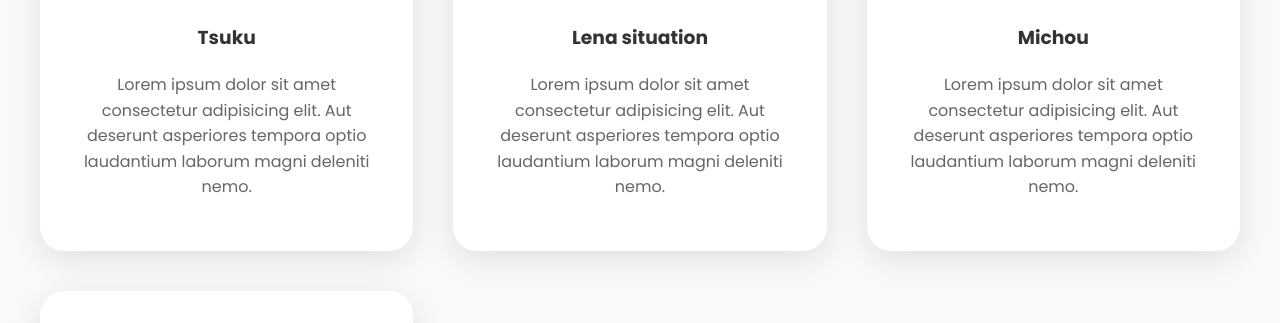
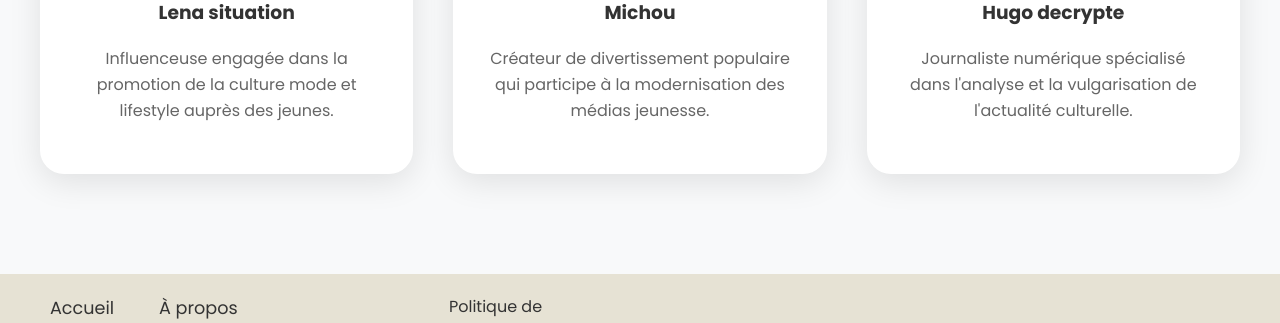
Before and after one commit to michel-DC/Flow-Media, a PHP site: page /pages/partenaires in a window 1280 px wide. Shown: the part 1952-2275 px from the top of the page. Run offline with PHP 8.4, Linux system fonts and the light colour scheme.

```diff
--- a/includes/layout/footer.php
+++ b/includes/layout/footer.php
@@ -98,6 +98,8 @@
     font-size: 1.1em;
     transition: color 0.2s;
     padding: 5px 10px;
+    text-align: right;
+    /* Alignement du texte des liens à droite */
   }
 
   .footer-nav a:hover {
@@ -125,6 +127,8 @@
     font-size: 1em;
     transition: color 0.2s;
     padding: 5px 10px;
+    text-align: right;
+    /* Alignement du texte des liens à droite */
   }
 
   .footer-legal a:hover {
@@ -177,8 +181,18 @@
       justify-content: flex-start;
     }
 
+    .footer-nav a {
+      text-align: right;
+      /* Maintien de l'alignement à droite sur desktop */
+    }
+
     .footer-secondary {
       align-items: flex-end;
+    }
+
+    .footer-legal a {
+      text-align: right;
+      /* Maintien de l'alignement à droite sur desktop */
     }
   }
 
@@ -213,7 +227,8 @@
     .footer-nav a {
       font-size: 1em;
       width: 100%;
-      text-align: center;
+      text-align: right;
+      /* Alignement à droite sur mobile */
     }
 
     .footer-legal {
@@ -225,7 +240,8 @@
     .footer-legal a {
       font-size: 0.9em;
       width: 100%;
-      text-align: center;
+      text-align: right;
+      /* Alignement à droite sur mobile */
     }
 
     .footer-socials-new {
@@ -283,7 +299,8 @@
 
     .footer-nav a {
       width: 100%;
-      text-align: center;
+      text-align: right;
+      /* Alignement à droite sur petit mobile */
     }
 
     .footer-legal {
@@ -294,7 +311,8 @@
 
     .footer-legal a {
       width: 100%;
-      text-align: center;
+      text-align: right;
+      /* Alignement à droite sur petit mobile */
     }
 
     .footer-socials-new a {
--- a/pages/agenda/index.php
+++ b/pages/agenda/index.php
@@ -47,9 +47,9 @@ $result = mysqli_query($link, $query);
             width: 100%;
             height: 100%;
             background:
-                radial-gradient(circle at 10% 20%, rgba(138, 197, 113, 0.1) 0%, transparent 20%),
-                radial-gradient(circle at 90% 80%, rgba(58, 121, 31, 0.1) 0%, transparent 20%),
-                radial-gradient(circle at 50% 50%, rgba(46, 125, 50, 0.05) 0%, transparent 30%);
+                radial-gradient(circle at 10% 20%, rgba(111, 206, 71, 0.2) 0%, transparent 11%),
+                radial-gradient(circle at 90% 80%, rgba(95, 224, 102, 0.2) 0%, transparent 11%),
+                radial-gradient(circle at 50% 50%, rgba(178, 245, 150, 0.1) 0%, transparent 11%);
             pointer-events: none;
             z-index: -1;
         }
--- a/pages/partenaires/index.php
+++ b/pages/partenaires/index.php
@@ -28,6 +28,21 @@ require_once '../../includes/auth.php';
             position: relative;
             z-index: 5;
             margin-top: 120px;
+        }
+
+        .partners-section::before {
+            content: '';
+            position: fixed;
+            top: 0;
+            left: 0;
+            width: 100%;
+            height: 100%;
+            background:
+                radial-gradient(circle at 10% 20%, rgba(111, 206, 71, 0.2) 0%, transparent 11%),
+                radial-gradient(circle at 90% 80%, rgba(95, 224, 102, 0.2) 0%, transparent 11%),
+                radial-gradient(circle at 50% 50%, rgba(178, 245, 150, 0.1) 0%, transparent 11%);
+            pointer-events: none;
+            z-index: -1;
         }
 
         .partners-title {
@@ -113,7 +128,7 @@ require_once '../../includes/auth.php';
             </div>
 
             <div class="partner-card">
-                <img src="https://aufildudedale.fr/storage/2024/02/logo-pass-culture-1-png-16162.png" alt="Pass Culture" class="partner-logo">
+                <img src="https://encrypted-tbn0.gstatic.com/images?q=tbn:ANd9GcTdSPWnxwcMCopn4RT7E94Hs3nd5Xs1fE7hlg&s" alt="Pass Culture" class="partner-logo">
                 <h3>Pass Culture</h3>
                 <p class="partner-description">Partenaire pour l'accès à la culture pour les jeunes.</p>
             </div>
@@ -131,13 +146,7 @@ require_once '../../includes/auth.php';
             </div>
 
             <div class="partner-card">
-                <img src="https://www.clique.tv/wp-content/uploads/2024/03/0000_ARTICLE-4-1.jpg" alt="Nota Bene" class="partner-logo">
-                <h3>Nota Bene</h3>
-                <p class="partner-description">Créateur de contenu historique qui rend la culture accessible aux jeunes.</p>
-            </div>
-
-            <div class="partner-card">
-                <img src="https://www.radiofrance.fr/s3/cruister-production/2021/11/eac4208f-148f-44fe-8cd0-86a7a393703b/1200x680_dirtybiology.jpg" alt="DirtyBiology" class="partner-logo">
+                <img src="https://www.radiofrance.fr/s3/cruiser-production/2021/11/eac4208f-148f-44fe-8cd0-86a7a393703b/1200x680_dirtybiology.jpg" alt="DirtyBiology" class="partner-logo">
                 <h3>DirtyBiology</h3>
                 <p class="partner-description">Chaîne de vulgarisation scientifique qui explore les liens entre science et culture.</p>
             </div>
@@ -151,31 +160,31 @@ require_once '../../includes/auth.php';
             <div class="partner-card">
                 <img src="https://cdn-s-www.bienpublic.com/images/50EE43B2-24F2-4ECC-8974-37E3C646F414/MF_contenu/apres-quatre-mois-de-pause-squeezie-revient-sur-youtube-le-18-mai-1715513377.jpg" alt="EGO" class="partner-logo">
                 <h3>Squeezie</h3>
-                <p class="partner-description">Lorem ipsum dolor sit amet consectetur adipisicing elit. Aut deserunt asperiores tempora optio laudantium laborum magni deleniti nemo.</p>
+                <p class="partner-description">Créateur de contenu engagé dans la démocratisation de la culture digitale et des nouveaux médias.</p>
             </div>
 
             <div class="partner-card">
                 <img src="https://yt3.googleusercontent.com/57vFhA34Dk7HxGyhJB2zGHoy4uQW8WTy0r3wDO-pncYxLiWYRhU_e_ZQlrhKA0bRJLxNKzrH=s900-c-k-c0x00ffffff-no-rj" alt="EGO" class="partner-logo">
                 <h3>Tsuku</h3>
-                <p class="partner-description">Lorem ipsum dolor sit amet consectetur adipisicing elit. Aut deserunt asperiores tempora optio laudantium laborum magni deleniti nemo.</p>
+                <p class="partner-description">Artiste numérique spécialisé dans la création de contenus visuels innovants et immersifs.</p>
             </div>
 
             <div class="partner-card">
                 <img src="https://ondec.media/wp-content/uploads/2024/08/lena-situations-entre-attaques-et-succes-ep-2.png" alt="EGO" class="partner-logo">
                 <h3>Lena situation</h3>
-                <p class="partner-description">Lorem ipsum dolor sit amet consectetur adipisicing elit. Aut deserunt asperiores tempora optio laudantium laborum magni deleniti nemo.</p>
+                <p class="partner-description">Influenceuse engagée dans la promotion de la culture mode et lifestyle auprès des jeunes.</p>
             </div>
 
             <div class="partner-card">
                 <img src="https://journaldemickey.com/wp-content/uploads/2023/01/michou-683x1024.jpg" alt="EGO" class="partner-logo">
                 <h3>Michou</h3>
-                <p class="partner-description">Lorem ipsum dolor sit amet consectetur adipisicing elit. Aut deserunt asperiores tempora optio laudantium laborum magni deleniti nemo.</p>
+                <p class="partner-description">Créateur de divertissement populaire qui participe à la modernisation des médias jeunesse.</p>
             </div>
 
             <div class="partner-card">
                 <img src="https://yt3.googleusercontent.com/K9oQlDW3f-YUPAw7A-rjg4DQDP8HJMohnhpjoJrL7zhhvvSCD-6ykCkFvHaCVujCJyK2sgAH=s900-c-k-c0x00ffffff-no-rj" alt="EGO" class="partner-logo">
                 <h3>Hugo decrypte</h3>
-                <p class="partner-description">Lorem ipsum dolor sit amet consectetur adipisicing elit. Aut deserunt asperiores tempora optio laudantium laborum magni deleniti nemo.</p>
+                <p class="partner-description">Journaliste numérique spécialisé dans l'analyse et la vulgarisation de l'actualité culturelle.</p>
             </div>
 
         </div>
```
Also changed, not shown: algorithme/localise.php (+12 -1 lines), pages/maps/index.php (+41 -3 lines).
